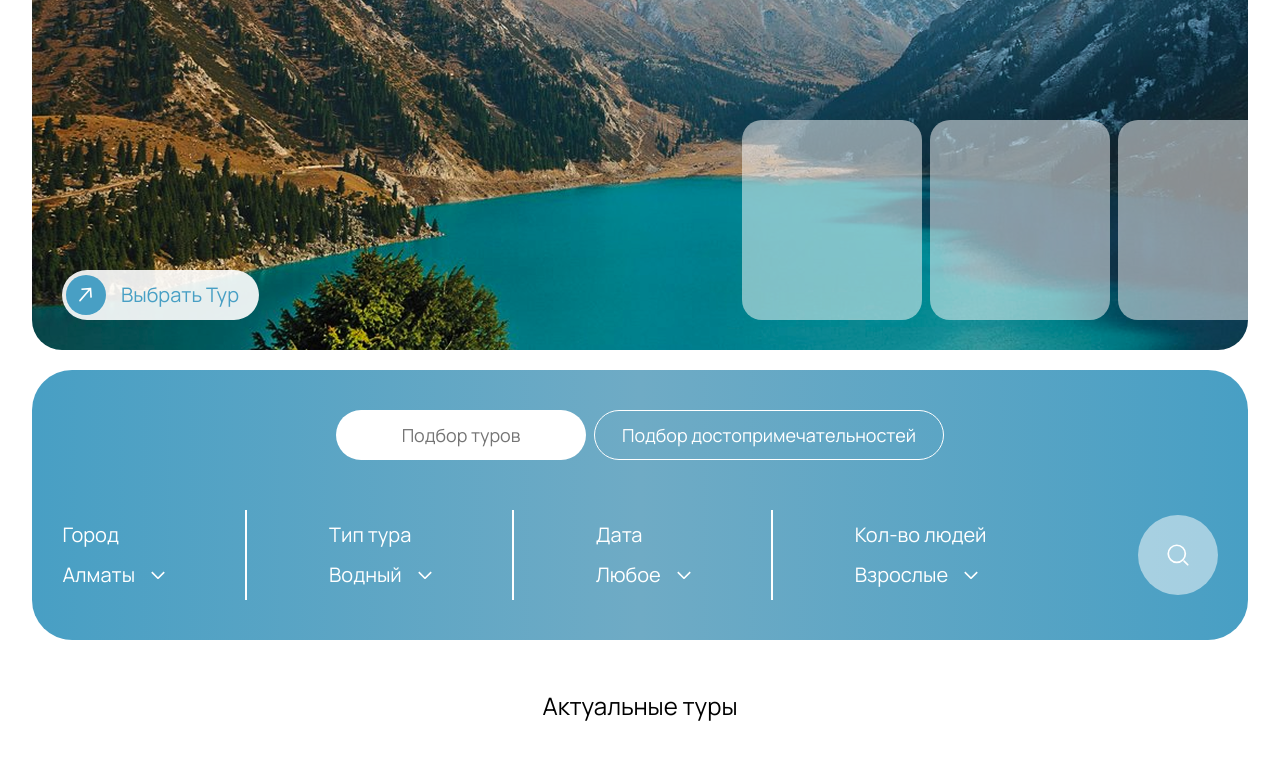
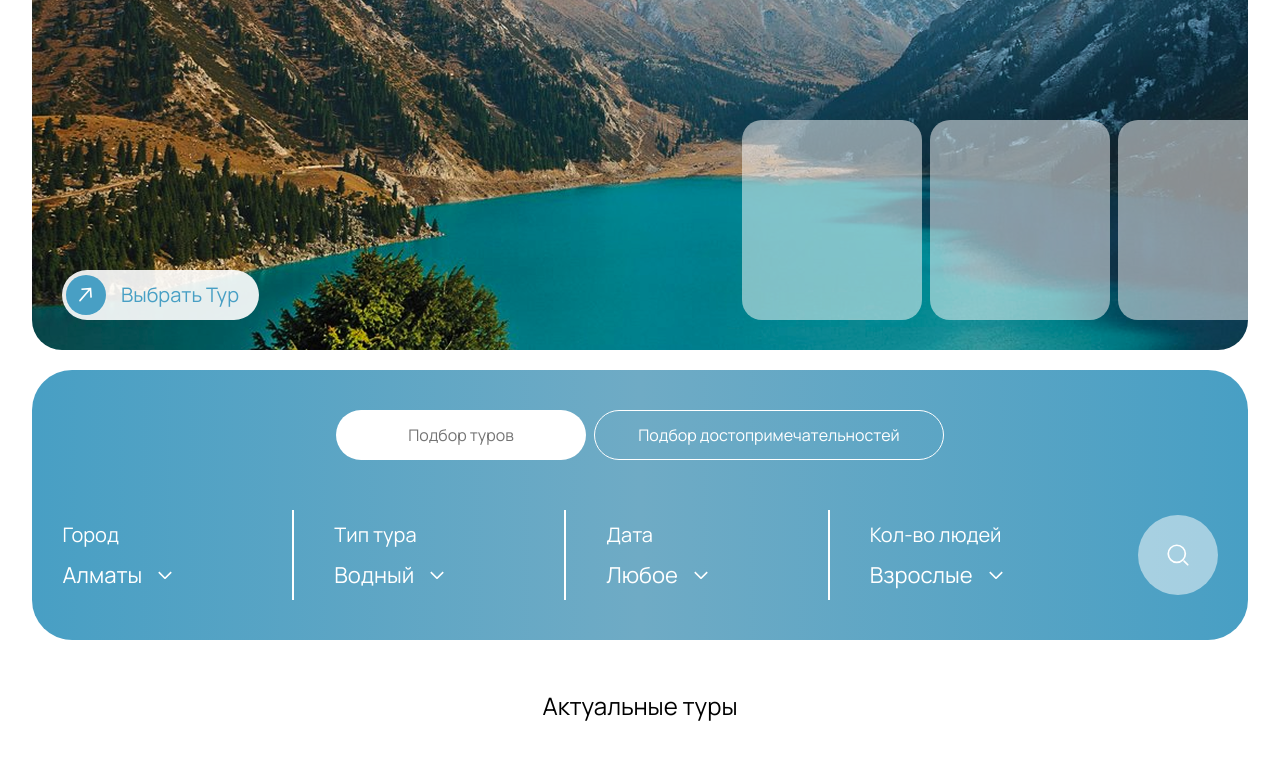
Before and after one commit to akossayev/trust-travel, a Next.js app in the folder apps/frontend/client-landing/: page / in a window 1280 px wide. Shown: the part 378-1148 px from the top of the page. Built offline with nearby package versions, Linux system fonts and the light colour scheme.

Commit message:
update styles in components

```diff
--- a/apps/frontend/client-landing/app/(landing)/_components/ChooseTours.tsx
+++ b/apps/frontend/client-landing/app/(landing)/_components/ChooseTours.tsx
@@ -10,58 +10,62 @@ export default function ChooseTours() {
   return (
     <div className="flex flex-col items-center gap-5 w-[95%] mx-auto mt-[30px] xs:mt-[20px] rounded-[40px] bg-lightblue h-auto py-8 xs2:py-9 xs3:py-10 bg-gradient-to-r from-[#489FC4] via-[#6FABC5] to-[#489FC4]">
       <div className="flex flex-col lg:flex-row items-center gap-2">
-        <button className="text-[#747474] text-xs xs:text-sm xs3:text-lg bg-white rounded-[60px] w-[260px] h-[45px] xs:w-[300px] xs1:w-[310px] xs2:w-[340px] xs3:w-[390px] lg:w-[250px] xs3:h-[55px] lg:h-[50px] xs:h-[50px]">
+        <button className="text-[#747474] lg:text-base text-xs xs:text-sm xs3:text-lg bg-white rounded-[60px] w-[260px] h-[45px] xs:w-[300px] xs1:w-[310px] xs2:w-[340px] xs3:w-[390px] lg:w-[250px] xs3:h-[55px] lg:h-[50px] xs:h-[50px]">
           Подбор туров
         </button>
-        <button className="text-white text-xs xs:text-sm xs3:text-lg border border-white rounded-[60px] w-[260px] h-[45px] xs:w-[300px] xs1:w-[310px] xs2:w-[340px] xs3:w-[390px] lg:w-[350px] xs3:h-[55px] lg:h-[50px] xs:h-[50px]">
+        <button className="text-white text-xs lg:text-base xs:text-sm xs3:text-lg border border-white rounded-[60px] w-[260px] h-[45px] xs:w-[300px] xs1:w-[310px] xs2:w-[340px] xs3:w-[390px] lg:w-[350px] xs3:h-[55px] lg:h-[50px] xs:h-[50px]">
           Подбор достопримечательностей
         </button>
       </div>
       <div className="flex flex-col lg:flex-row lg:justify-between lg:w-[95%] items-center gap-2 lg:mt-[30px]">
-        <div className="flex flex-col lg:flex-row gap-2 items-center lg:justify-between lg:w-[80%]">
+        <div className="flex flex-col lg:flex-row gap-2 items-center lg:justify-between xl:gap-[40px]">
           <div className="flex items-center gap-[80px]">
             <div className="flex flex-col items-start gap-2 lg:gap-3">
-              <span className="text-white text-sm xs:text-base xs3:text-lg lg:text-xl">Город</span>
-              <button className="w-[260px] h-[50px] xs:w-[300px] xs:h-[55px] xs1:w-[310px] xs2:w-[340px] xs3:w-[390px] lg:w-auto lg:h-auto xs3:h-[60px] text-dark lg:text-white lg:gap-4 text-sm xs:text-base xs3:text-lg lg:text-xl bg-white lg:bg-transparent rounded-[40px] flex items-center justify-between px-6 lg:px-0">
+              <span className="text-white text-sm xs:text-base xs3:text-lg lg:text-lg xl:text-xl">
+                Город
+              </span>
+              <button className="w-[260px] h-[50px] xs:w-[300px] xs:h-[55px] xs1:w-[310px] xs2:w-[340px] xs3:w-[390px] lg:w-auto lg:h-auto xs3:h-[60px] text-dark lg:text-white lg:gap-4 text-sm xs:text-base xs3:text-lg lg:text-xl bg-white lg:bg-transparent rounded-[40px] flex items-center justify-between px-6 lg:px-0 xl:text-[22px]">
                 Алматы
                 <ArrowDownDark className="w-[14px] h-auto block lg:hidden" />
                 <ArrowDownLight className="w-[14px] h-auto hidden lg:block" />
               </button>
             </div>
-            <div className="hidden lg:block border border-white h-[90px] w-[1px]"></div>
+            <div className="hidden lg:block border border-white h-[90px] w-[1px] mr-[30px] xl:mr-0 xl:ml-[40px] lx:ml-[70px] lx2:ml-[90px] 2xl:ml-[110px] lx3:ml-[140px] lx4:ml-[190px]"></div>
           </div>
 
           <div className="flex items-center gap-[80px]">
             <div className="flex flex-col items-start gap-2 lg:gap-3">
-              <span className="text-white text-sm xs:text-base xs3:text-lg lg:text-xl">
+              <span className="text-white text-sm xs:text-base xs3:text-lg lg:text-lg xl:text-xl">
                 Тип тура
               </span>
-              <button className="w-[260px] h-[50px] xs:w-[300px] xs:h-[55px] xs1:w-[310px] xs2:w-[340px] xs3:w-[390px] lg:w-auto lg:h-auto xs3:h-[60px] text-dark lg:text-white lg:gap-4 text-sm xs:text-base xs3:text-lg lg:text-xl bg-white lg:bg-transparent rounded-[40px] flex items-center justify-between px-6 lg:px-0">
+              <button className="w-[260px] h-[50px] xs:w-[300px] xs:h-[55px] xs1:w-[310px] xs2:w-[340px] xs3:w-[390px] lg:w-auto lg:h-auto xs3:h-[60px] text-dark lg:text-white lg:gap-4 text-sm xs:text-base xs3:text-lg lg:text-xl bg-white lg:bg-transparent rounded-[40px] flex items-center justify-between px-6 lg:px-0 xl:text-[22px]">
                 Водный
                 <ArrowDownDark className="w-[14px] h-auto block lg:hidden" />
                 <ArrowDownLight className="w-[14px] h-auto hidden lg:block" />
               </button>
             </div>
-            <div className="hidden lg:block border border-white h-[90px] w-[1px]"></div>
+            <div className="hidden lg:block border border-white h-[90px] w-[1px] mr-[30px] xl:mr-0 xl:ml-[40px] lx:ml-[70px] lx2:ml-[90px] 2xl:ml-[110px] lx3:ml-[140px] lx4:ml-[190px]"></div>
           </div>
 
           <div className="flex items-center gap-[80px]">
             <div className="flex flex-col items-start gap-2 lg:gap-3">
-              <span className="text-white text-sm xs:text-base xs3:text-lg lg:text-xl">Дата</span>
-              <button className="w-[260px] h-[50px] xs:w-[300px] xs:h-[55px] xs1:w-[310px] xs2:w-[340px] xs3:w-[390px] lg:w-auto lg:h-auto xs3:h-[60px] text-dark lg:text-white lg:gap-4 text-sm xs:text-base xs3:text-lg lg:text-xl bg-white lg:bg-transparent rounded-[40px] flex items-center justify-between px-6 lg:px-0">
+              <span className="text-white text-sm xs:text-base xs3:text-lg lg:text-lg xl:text-xl">
+                Дата
+              </span>
+              <button className="w-[260px] h-[50px] xs:w-[300px] xs:h-[55px] xs1:w-[310px] xs2:w-[340px] xs3:w-[390px] lg:w-auto lg:h-auto xs3:h-[60px] text-dark lg:text-white lg:gap-4 text-sm xs:text-base xs3:text-lg lg:text-xl bg-white lg:bg-transparent rounded-[40px] flex items-center justify-between px-6 lg:px-0 xl:text-[22px]">
                 Любое
                 <ArrowDownDark className="w-[14px] h-auto block lg:hidden" />
                 <ArrowDownLight className="w-[14px] h-auto hidden lg:block" />
               </button>
             </div>
-            <div className="hidden lg:block border border-white h-[90px] w-[1px]"></div>
+            <div className="hidden lg:block border border-white h-[90px] w-[1px] mr-[30px] xl:mr-0 xl:ml-[40px] lx:ml-[70px] lx2:ml-[90px] 2xl:ml-[110px] lx3:ml-[140px] lx4:ml-[190px]"></div>
           </div>
 
           <div className="flex flex-col items-start gap-2 lg:gap-3">
-            <span className="text-white text-sm xs:text-base xs3:text-lg lg:text-xl">
+            <span className="text-white text-sm xs:text-base xs3:text-lg lg:text-lg xl:text-xl">
               Кол-во людей
             </span>
-            <button className="w-[260px] h-[50px] xs:w-[300px] xs:h-[55px] xs1:w-[310px] xs2:w-[340px] xs3:w-[390px] lg:w-auto lg:h-auto xs3:h-[60px] text-dark lg:text-white lg:gap-4 text-sm xs:text-base xs3:text-lg lg:text-xl bg-white lg:bg-transparent rounded-[40px] flex items-center justify-between px-6 lg:px-0">
+            <button className="w-[260px] h-[50px] xs:w-[300px] xs:h-[55px] xs1:w-[310px] xs2:w-[340px] xs3:w-[390px] lg:w-auto lg:h-auto xs3:h-[60px] text-dark lg:text-white lg:gap-4 text-sm xs:text-base xs3:text-lg lg:text-xl bg-white lg:bg-transparent rounded-[40px] flex items-center justify-between px-6 lg:px-0 xl:text-[22px]">
               Взрослые
               <ArrowDownDark className="w-[14px] h-auto block lg:hidden" />
               <ArrowDownLight className="w-[14px] h-auto hidden lg:block" />
@@ -74,7 +78,7 @@ export default function ChooseTours() {
           <SearchMobile className="block lg:hidden" />
         </button>
         <button>
-          <SearchIcon className="hidden lg:block w-[80px] h-[80px]" />
+          <SearchIcon className="hidden lg:block w-[70px] h-[70px] xl:w-[80px] xl:h-[80px]" />
         </button>
       </div>
     </div>
--- a/apps/frontend/client-landing/app/(landing)/page.tsx
+++ b/apps/frontend/client-landing/app/(landing)/page.tsx
@@ -1,7 +1,5 @@
 import React from 'react';
-import SelectTour from '@/app/(landing)/_components/SelectTour';
 import OffersText from '@/app/(landing)/_components/OffersText';
-import ChooseTours from '@/app/(landing)/_components/ChooseTours';
 import ActualToursSlider from '@/app/(landing)/_components/ActualToursSlider';
 import RegisterButton from '@/app/(landing)/_components/RegisterButton';
 import Tours from '@/app/(landing)/_components/Tours';
--- a/apps/frontend/client-landing/app/tours/page.tsx
+++ /dev/null
@@ -1,45 +0,0 @@
-'use client';
-import React from 'react';
-import { useState } from 'react';
-import ClassicTours from '../(landing)/_components/ClassicTours';
-import CustomTours from '../(landing)/_components/CustomTours';
-import TourProgramm from '../(landing)/_components/ToursProgramm';
-
-export default function Tours() {
-  const [selectTypeTour, setSelectTypeTour] = useState<number>(0);
-  const [example, setExample] = useState(0);
-  const typeTour = [
-    { id: 0, name: 'Классические туры' },
-    { id: 1, name: 'Кастомные туры' },
-    { id: 2, name: 'Тур-программа' },
-  ];
-
-  const test = (index: number) => {
-    setSelectTypeTour(index);
-    setExample(index);
-  };
-
-  return (
-    <div className="flex flex-col items-center mt-[100px] gap-10">
-      <h2 className="text-3xl">Туры</h2>
-      <div className="flex flex-col gap-3 border border-[to-bottom,#CACACA,#D7D7D7)] p-5 rounded-[30px] sm:flex-row sm:p-1">
-        {typeTour.map((elem) => (
-          <button
-            key={elem.id}
-            className={
-              selectTypeTour === elem.id
-                ? 'text-foreground py-3 px-4 bg-[#489FC4] rounded-full w-[230px] h-[50px] sm2:w-[260px] sm2:h-[65px] sm2:text-lg sm:w-[150px] sm:h-[40px] sm:text-xs lg:w-[190px] xl:w-[250px] xl:h-[50px] xl:text-lg'
-                : 'text-background py-3 px-4 bg-[radial-gradient(#FFFFFF,#E8E8E8)] backdrop-blur-[50px] rounded-full w-[230px] h-[50px] sm2:w-[260px] sm2:h-[65px] sm2:text-lg sm:w-[150px] sm:h-[40px] sm:text-xs lg:w-[190px] xl:w-[250px] xl:h-[50px] xl:text-lg'
-            }
-            onClick={() => test(elem.id)}>
-            {elem.name}
-          </button>
-        ))}
-      </div>
-
-      {example === 0 && <ClassicTours />}
-      {example === 1 && <CustomTours />}
-      {example === 2 && <TourProgramm />}
-    </div>
-  );
-}
```
